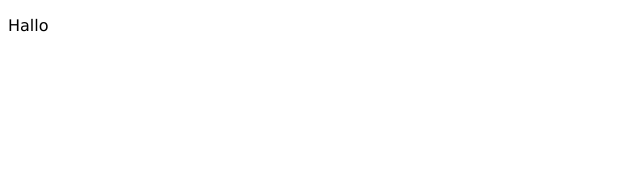
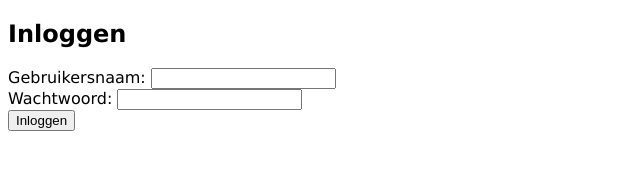
Before and after one commit to iteamgc/portal, a plain HTML site: page index.html in a window 1280 px wide. Shown: the whole page, without its empty margins (0-640 px from the left). Drawn offline with Linux system fonts and the light colour scheme.

Commit message:
Geüpdated

```diff
--- a/index.html
+++ b/index.html
@@ -1,10 +1,47 @@
 <!DOCTYPE html>
+<html lang="en">
 <head>
-  <title>Portaal - I-Team</title>
-  <meta charset="UTF-8">
-  <meta name="viewport" content="width=device-width, initial-scale=1.0">
-  <link rel="stylesheet" href="style.css">
+    <meta charset="UTF-8">
+    <meta name="viewport" content="width=device-width, initial-scale=1.0">
+    <title>I-Team portaal</title>
+    <link rel="stylesheet" href="style.css">
+    <script>
+        function validateLogin() {
+            var username = document.getElementById("username").value;
+            var password = document.getElementById("password").value;
+
+            // Predefined logins
+            var users = {
+                "126408": "DanielGray",
+                "126201": "EiseHamersma",
+                "p.kool": "PaulKool"
+            };
+
+            if (users[username] && users[username] === password) {
+                // Show announcement and redirect
+                document.getElementById("announcement").innerHTML = "Ingelogd! Wacht even.";
+                setTimeout(function() {
+                    window.location.href = "loggedin.html";
+                }, 2000);
+            } else {
+                alert("Invalid username or password!");
+            }
+        }
+    </script>
 </head>
 <body>
-  <p>Hallo</p>
+    <h2>Inloggen</h2>
+    <div class="login-container">
+        <form onsubmit="event.preventDefault(); validateLogin();">
+            <label for="username">Gebruikersnaam:</label>
+            <input type="text" id="username" required><br>
+
+            <label for="password">Wachtwoord:</label>
+            <input type="password" id="password" required><br>
+
+            <button type="submit">Inloggen</button>
+        </form>
+        <div id="announcement" class="announcement"></div>
+    </div>
 </body>
+</html>
```
